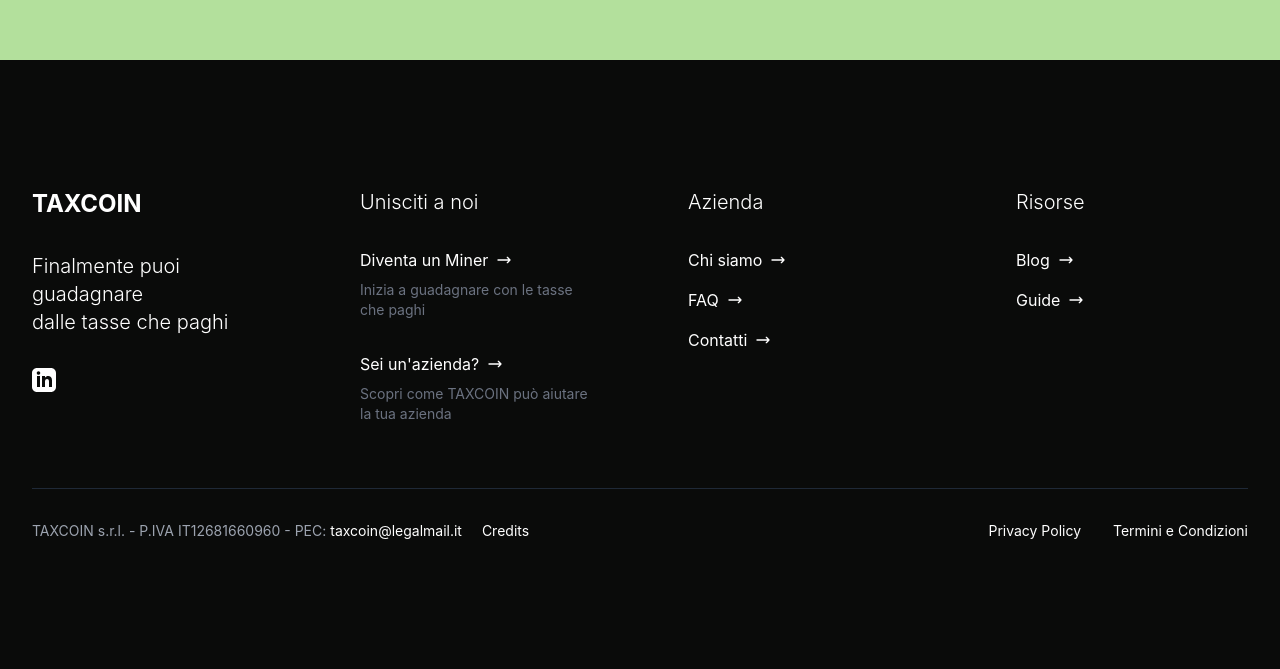
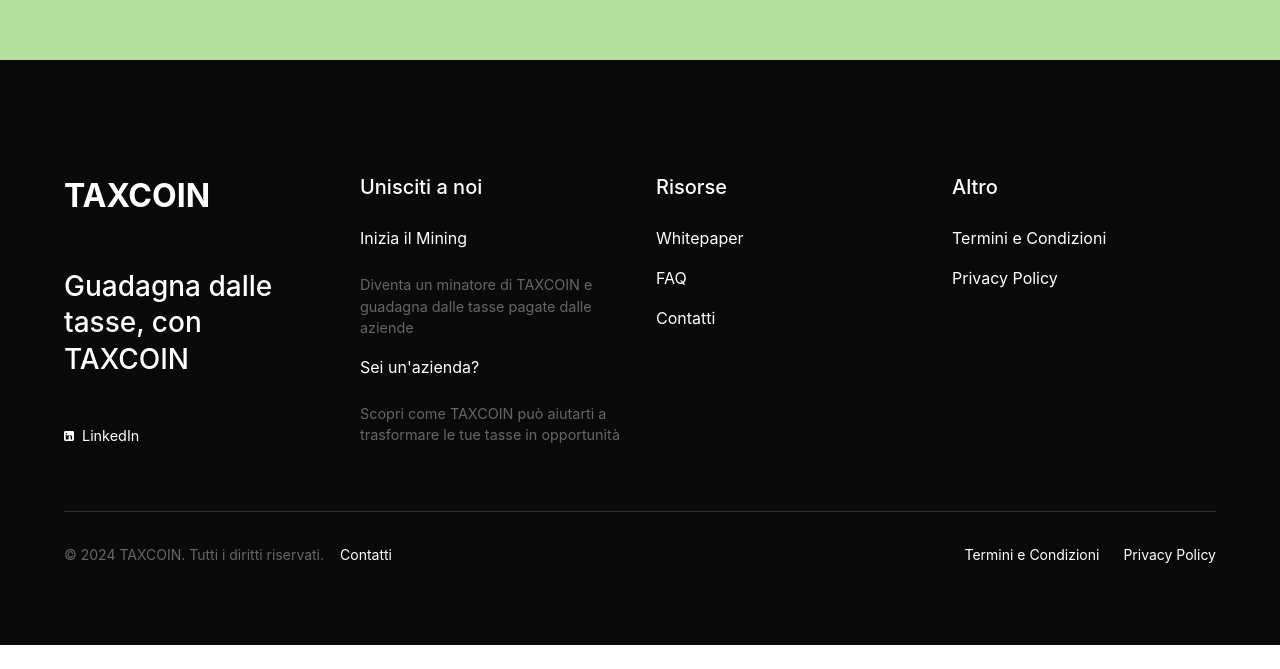
Before and after one commit to eltonanit/mvp-taxcoin-1, a website: page public/index.html in a window 1280 px wide. Shown: the part 1004-1673 px from the top of the page. After the commit the page ends 1649 px from the top, so only its background shows below. Drawn offline with Linux system fonts and the light colour scheme.

Commit message:
fix footer mobile

```diff
--- a/public/index.html
+++ b/public/index.html
@@ -408,6 +408,278 @@
                 font-size: 0.95rem;
             }
         }
+
+        @media (max-width: 450px) {
+            body {
+                padding: 0;
+                margin: 0;
+                width: 100%;
+            }
+
+            main {
+                padding: 1rem;
+                margin: 0;
+                width: 100%;
+            }
+
+            footer {
+                padding: 2rem 1rem;
+                margin: 0;
+                width: 100%;
+                background: #0a0a0a;
+                color: white;
+            }
+
+            footer .container {
+                padding: 0 1rem;
+                margin: 0;
+                width: 100%;
+            }
+
+            footer .tagline {
+                font-size: 1.5rem;
+                line-height: 1.3;
+                margin-bottom: 2rem;
+                font-weight: 500;
+                color: white;
+                text-align: left;
+                padding: 0 0.5rem;
+            }
+
+            footer .social-links {
+                margin-bottom: 2rem;
+                text-align: left;
+                padding: 0 0.5rem;
+            }
+
+            footer .section {
+                margin-bottom: 2rem;
+                text-align: left;
+                padding: 0 0.5rem;
+            }
+
+            footer .section-title {
+                font-size: 1.25rem;
+                margin-bottom: 1rem;
+                font-weight: 500;
+                color: white;
+            }
+
+            footer .section-subtitle {
+                font-size: 1.1rem;
+                margin-bottom: 0.5rem;
+                color: white;
+                text-decoration: none;
+                display: block;
+            }
+
+            footer .section-description {
+                font-size: 0.9rem;
+                line-height: 1.4;
+                color: #999;
+                margin-bottom: 1.5rem;
+            }
+
+            footer .footer-links {
+                margin-bottom: 1.5rem;
+            }
+
+            footer .footer-link {
+                color: white;
+                text-decoration: none;
+                display: block;
+                font-size: 1rem;
+                margin-bottom: 0.75rem;
+            }
+
+            footer .legal-section {
+                padding-top: 1.5rem;
+                border-top: 1px solid rgba(255, 255, 255, 0.1);
+                margin-top: 2rem;
+                text-align: left;
+            }
+
+            footer .company-info {
+                color: #999;
+                font-size: 0.85rem;
+                margin-bottom: 1rem;
+                line-height: 1.4;
+            }
+
+            footer .legal-links {
+                display: flex;
+                flex-direction: column;
+                gap: 0.75rem;
+            }
+
+            footer .legal-link {
+                color: #999;
+                text-decoration: none;
+                font-size: 0.85rem;
+            }
+        }
+
+        /* Stili per il footer su schermi più grandi di 400px */
+        @media (min-width: 451px) {
+            footer {
+                padding: 4rem 2rem 2rem;
+                max-width: 1400px;
+                margin: 0 auto;
+                background: #0a0a0a;
+                color: white;
+            }
+
+            footer .container {
+                width: 100%;
+            }
+
+            .footer-main {
+                display: grid;
+                grid-template-columns: repeat(4, 1fr);
+                gap: 2rem;
+                margin-bottom: 4rem;
+            }
+
+            .brand-section {
+                display: flex;
+                flex-direction: column;
+                gap: 2rem;
+            }
+
+            footer .tagline {
+                font-size: 1.75rem;
+                line-height: 1.3;
+                font-weight: 500;
+                color: white;
+                margin-bottom: 0;
+            }
+
+            footer .social-links {
+                display: flex;
+                gap: 1rem;
+                margin-top: 1rem;
+            }
+
+            footer .social-links a {
+                display: flex;
+                align-items: center;
+                gap: 0.5rem;
+                color: white;
+                text-decoration: none;
+                font-size: 1rem;
+                transition: opacity 0.2s;
+            }
+
+            footer .social-links svg {
+                width: 16px;
+                height: 16px;
+                fill: white;
+            }
+
+            footer .social-links a:hover {
+                opacity: 0.8;
+            }
+
+            footer .social-links span {
+                font-size: 0.9rem;
+            }
+
+            footer .section-title {
+                font-size: 1.25rem;
+                margin-bottom: 1.5rem;
+                font-weight: 500;
+                color: white;
+            }
+
+            footer .section-links {
+                display: flex;
+                flex-direction: column;
+                gap: 1rem;
+            }
+
+            footer .section-link {
+                color: white;
+                text-decoration: none;
+                font-size: 1rem;
+                transition: opacity 0.2s;
+            }
+
+            footer .section-link:hover {
+                opacity: 0.8;
+            }
+
+            footer .section-description {
+                color: #666;
+                font-size: 0.9rem;
+                margin-top: 0.5rem;
+                line-height: 1.5;
+            }
+
+            footer .footer-bottom {
+                display: flex;
+                justify-content: space-between;
+                align-items: center;
+                padding-top: 2rem;
+                border-top: 1px solid #333;
+                font-size: 0.875rem;
+            }
+
+            footer .company-info {
+                display: flex;
+                gap: 1rem;
+                align-items: center;
+                color: #666;
+            }
+
+            footer .company-info a {
+                color: white;
+                text-decoration: none;
+            }
+
+            footer .legal-links {
+                display: flex;
+                gap: 1.5rem;
+            }
+
+            footer .legal-link {
+                color: white;
+                text-decoration: none;
+                transition: opacity 0.2s;
+            }
+
+            footer .legal-link:hover {
+                opacity: 0.8;
+            }
+
+            @media (max-width: 768px) {
+                .footer-main {
+                    grid-template-columns: repeat(2, 1fr);
+                }
+            }
+        }
+
+        footer .brand-name {
+            font-size: 2rem;
+            font-weight: 700;
+            color: white;
+            margin-bottom: 1rem;
+        }
+
+        @media (max-width: 450px) {
+            footer .social-links svg {
+                width: 20px;
+                height: 20px;
+                fill: white;
+            }
+        }
+
+        @media (min-width: 451px) {
+            footer .social-links svg {
+                width: 10px;
+                height: 10px;
+                fill: white;
+            }
+        }
     </style>
 </head>
 <body>
@@ -495,107 +767,54 @@
         </div>
     </div>
 
-    <footer class="footer-bg">
-        <div class="max-w-7xl mx-auto px-8 py-16">
-            <div class="grid grid-cols-4 gap-24">
-                <!-- Column 1 -->
-                <div>
-                    <div class="mb-8">
-                        <span class="text-white text-2xl font-bold">TAXCOIN</span>
-                    </div>
-                    <h2 class="text-white text-xl font-light mb-8">
-                        Finalmente puoi guadagnare<br/>
-                        dalle tasse che paghi
-                    </h2>
-                    <a href="#" class="text-white">
-                        <svg class="h-6 w-6" fill="currentColor" viewBox="0 0 24 24">
-                            <path d="M19 0h-14c-2.761 0-5 2.239-5 5v14c0 2.761 2.239 5 5 5h14c2.762 0 5-2.239 5-5v-14c0-2.761-2.238-5-5-5zm-11 19h-3v-11h3v11zm-1.5-12.268c-.966 0-1.75-.79-1.75-1.764s.784-1.764 1.75-1.764 1.75.79 1.75 1.764-.783 1.764-1.75 1.764zm13.5 12.268h-3v-5.604c0-3.368-4-3.113-4 0v5.604h-3v-11h3v1.765c1.396-2.586 7-2.777 7 2.476v6.759z"/>
-                    </svg>
-                </a>
-                </div>
-
-                <!-- Column 2 -->
-                <div>
-                    <h3 class="text-white text-xl font-light mb-8">Unisciti a noi</h3>
-                    <div class="space-y-8">
-                        <div>
-                            <a href="#" class="text-white flex items-center hover:opacity-75">
-                                Diventa un Miner
-                                <svg class="ml-2 w-4 h-4" fill="none" stroke="currentColor" viewBox="0 0 24 24">
-                                    <path stroke-linecap="round" stroke-linejoin="round" stroke-width="2" d="M17 8l4 4m0 0l-4 4m4-4H3"/>
-                                </svg>
-                            </a>
-                            <p class="text-gray-500 text-sm mt-2">Inizia a guadagnare con le tasse che paghi</p>
-                        </div>
-                        <div>
-                            <a href="#" class="text-white flex items-center hover:opacity-75">
-                                Sei un'azienda?
-                                <svg class="ml-2 w-4 h-4" fill="none" stroke="currentColor" viewBox="0 0 24 24">
-                                    <path stroke-linecap="round" stroke-linejoin="round" stroke-width="2" d="M17 8l4 4m0 0l-4 4m4-4H3"/>
-                                </svg>
-                            </a>
-                            <p class="text-gray-500 text-sm mt-2">Scopri come TAXCOIN può aiutare la tua azienda</p>
-                        </div>
-                    </div>
-                </div>
-
-                <!-- Column 3 -->
-                <div>
-                    <h3 class="text-white text-xl font-light mb-8">Azienda</h3>
-                    <div class="space-y-4">
-                        <a href="#" class="text-white flex items-center hover:opacity-75">
-                            Chi siamo
-                            <svg class="ml-2 w-4 h-4" fill="none" stroke="currentColor" viewBox="0 0 24 24">
-                                <path stroke-linecap="round" stroke-linejoin="round" stroke-width="2" d="M17 8l4 4m0 0l-4 4m4-4H3"/>
+    <footer>
+        <div class="container">
+            <div class="footer-main">
+                <div class="brand-section">
+                    <h1 class="brand-name">TAXCOIN</h1>
+                    <p class="tagline">Guadagna dalle tasse, con TAXCOIN</p>
+                    <div class="social-links">
+                        <a href="https://www.linkedin.com/company/taxcoin" target="_blank" rel="noopener noreferrer">
+                            <svg viewBox="0 0 10 10">
+                                <path d="M8.52 0H1.48C.663 0 0 .663 0 1.48v7.04C0 9.337.663 10 1.48 10h7.04C9.337 10 10 9.337 10 8.52V1.48C10 .663 9.337 0 8.52 0zM3.141 8.52H1.662V4.145h1.479V8.52zM2.402 3.534c-.399 0-.739-.34-.739-.739s.34-.739.739-.739.739.34.739.739-.34.739-.739.739zm5.723 4.986H6.646V6.034c0-1.655-1.973-1.53-1.973 0v2.486H3.194V4.145h1.479v.739c.58-1.077 3.459-1.155 3.459 1.031v2.605z"/>
                             </svg>
-                        </a>
-                        <a href="#" class="text-white flex items-center hover:opacity-75">
-                            FAQ
-                            <svg class="ml-2 w-4 h-4" fill="none" stroke="currentColor" viewBox="0 0 24 24">
-                                <path stroke-linecap="round" stroke-linejoin="round" stroke-width="2" d="M17 8l4 4m0 0l-4 4m4-4H3"/>
-                            </svg>
-                        </a>
-                        <a href="#" class="text-white flex items-center hover:opacity-75">
-                            Contatti
-                            <svg class="ml-2 w-4 h-4" fill="none" stroke="currentColor" viewBox="0 0 24 24">
-                                <path stroke-linecap="round" stroke-linejoin="round" stroke-width="2" d="M17 8l4 4m0 0l-4 4m4-4H3"/>
-                            </svg>
+                            <span>LinkedIn</span>
                         </a>
                     </div>
                 </div>
-
-                <!-- Column 4 -->
-                <div>
-                    <h3 class="text-white text-xl font-light mb-8">Risorse</h3>
-                    <div class="space-y-4">
-                        <a href="#" class="text-white flex items-center hover:opacity-75">
-                            Blog
-                            <svg class="ml-2 w-4 h-4" fill="none" stroke="currentColor" viewBox="0 0 24 24">
-                                <path stroke-linecap="round" stroke-linejoin="round" stroke-width="2" d="M17 8l4 4m0 0l-4 4m4-4H3"/>
-                            </svg>
-                        </a>
-                        <a href="#" class="text-white flex items-center hover:opacity-75">
-                            Guide
-                            <svg class="ml-2 w-4 h-4" fill="none" stroke="currentColor" viewBox="0 0 24 24">
-                                <path stroke-linecap="round" stroke-linejoin="round" stroke-width="2" d="M17 8l4 4m0 0l-4 4m4-4H3"/>
-                            </svg>
-                        </a>
+                <div class="section">
+                    <h3 class="section-title">Unisciti a noi</h3>
+                    <div class="section-links">
+                        <a href="start-mining.html" class="section-link">Inizia il Mining</a>
+                        <p class="section-description">Diventa un minatore di TAXCOIN e guadagna dalle tasse pagate dalle aziende</p>
+                        <a href="contact.html" class="section-link">Sei un'azienda?</a>
+                        <p class="section-description">Scopri come TAXCOIN può aiutarti a trasformare le tue tasse in opportunità</p>
+                    </div>
+                </div>
+                <div class="section">
+                    <h3 class="section-title">Risorse</h3>
+                    <div class="section-links">
+                        <a href="#" class="section-link">Whitepaper</a>
+                        <a href="#" class="section-link">FAQ</a>
+                        <a href="#" class="section-link">Contatti</a>
+                    </div>
+                </div>
+                <div class="section">
+                    <h3 class="section-title">Altro</h3>
+                    <div class="section-links">
+                        <a href="#" class="section-link">Termini e Condizioni</a>
+                        <a href="#" class="section-link">Privacy Policy</a>
                     </div>
                 </div>
             </div>
-
-            <!-- Bottom Bar -->
-            <div class="border-t border-gray-800 mt-16 pt-8">
-                <div class="flex justify-between items-center">
-                    <div class="text-gray-400 text-sm">
-                        TAXCOIN s.r.l. - P.IVA IT12681660960 - PEC:
-                        <a href="mailto:taxcoin@legalmail.it" class="text-white hover:opacity-75">taxcoin@legalmail.it</a>
-                        <a href="#" class="ml-4 text-white hover:opacity-75">Credits</a>
-                    </div>
-                    <div class="flex space-x-8 text-sm">
-                        <a href="#" class="text-white hover:opacity-75">Privacy Policy</a>
-                        <a href="#" class="text-white hover:opacity-75">Termini e Condizioni</a>
-                    </div>
+            <div class="footer-bottom">
+                <div class="company-info">
+                    <p>&copy; 2024 TAXCOIN. Tutti i diritti riservati.</p>
+                    <a href="#" class="company-info-link">Contatti</a>
+                </div>
+                <div class="legal-links">
+                    <a href="#" class="legal-link">Termini e Condizioni</a>
+                    <a href="#" class="legal-link">Privacy Policy</a>
                 </div>
             </div>
         </div>
```
